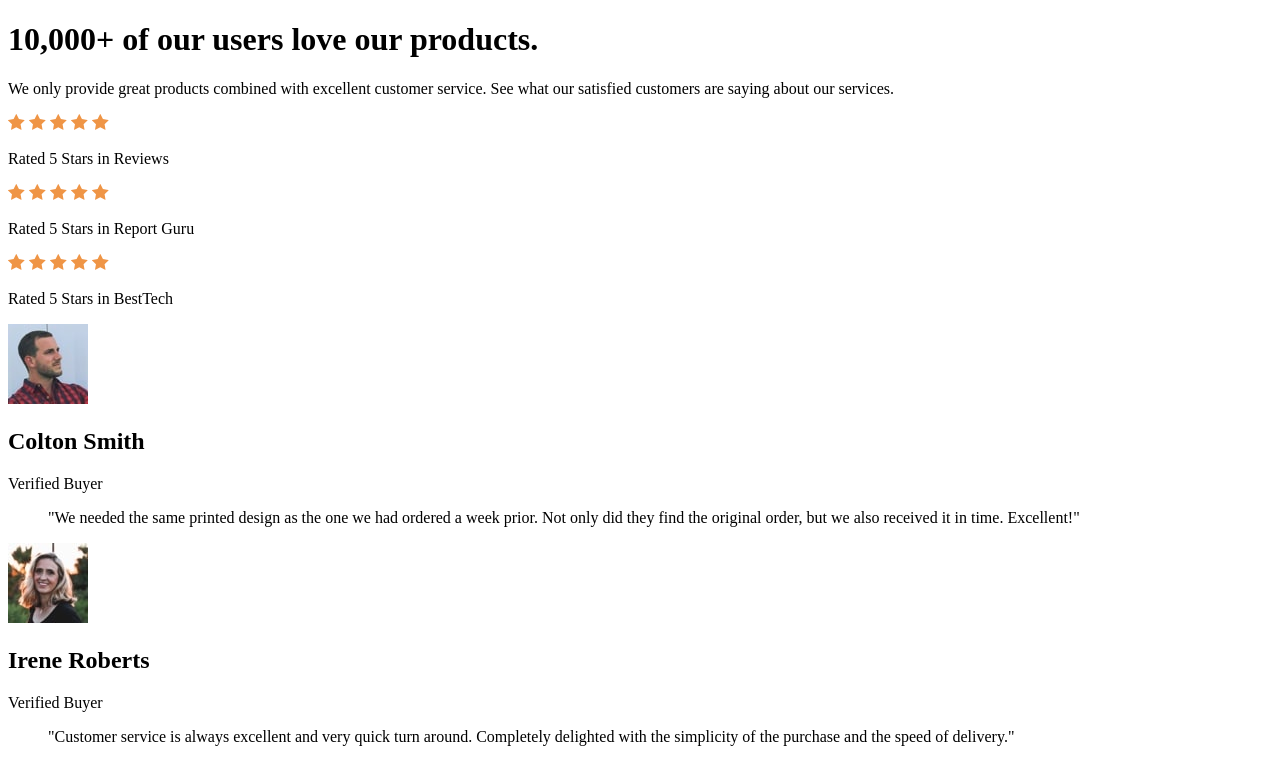
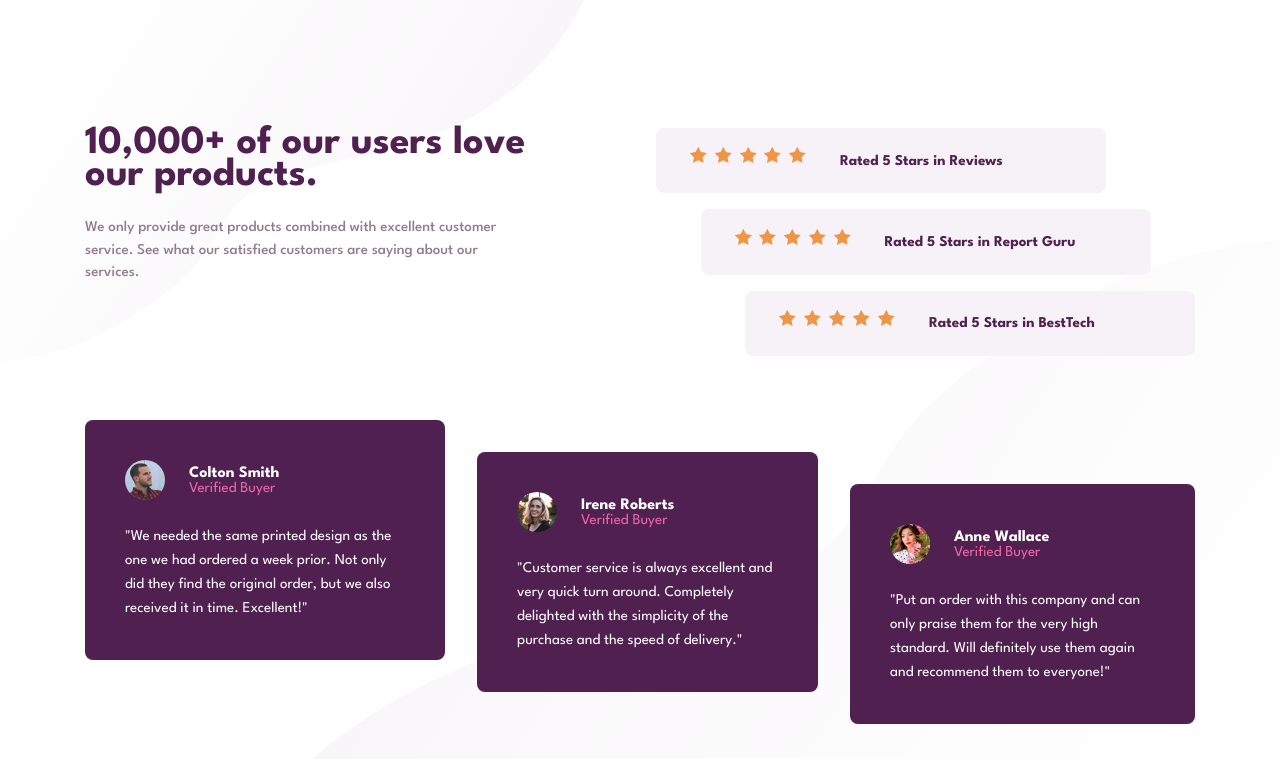
Before and after one commit to eneasdutra/social-proof-section, a plain HTML site: page index.html in a window 1280 px wide. Shown: the top 759 px of the page. Drawn offline with Linux system fonts and the light colour scheme.

Commit message:
Seecond commit - CSS Styles

```diff
--- a/css/styles.css
+++ b/css/styles.css
@@ -1,7 +1,171 @@
+:root {
+    /*--- HSL Colors ---*/
+    --clr-primary-700: hsl(300, 43%, 22%);
+    --clr-accent-400: hsl(333, 80%, 67%);
+    --clr-neutral-400: hsl(303, 10%, 53%);
+    --clr-neutral-200: hsl(300, 24%, 96%);
+    --clr-white: hsl(0, 0%, 100%);
+}
+/*--- Reset ---*/
+*,
+*::before,
+*::after {
+    box-sizing: border-box;
+    margin: 0;
+    padding: 0;
+}
+body {
+    font-family: 'League Spartan', sans-serif;
+    font-size: 15px;
+    background-color: var(--clr-white);
+    background-image: url(/images/bg-pattern-top-mobile.svg), url(/images/bg-pattern-bottom-mobile.svg);
+    background-repeat: no-repeat;
+    background-position: top left, bottom right;
+    min-height: 100vh;
+    padding: 5rem 1.5rem;
+}
+
+/*--- Main Layout ---*/
+.container {
+    max-width: 1110px;
+    margin: 0 auto;
+    display: grid;
+    gap: 3rem;
+}
+
+/*--- Hero Section ---*/
+.hero {
+    text-align: center;
+}
+.hero__title {
+    color: var(--clr-primary-700);
+    font-size: 2.5rem;
+    line-height: 0.8;
+    margin-bottom: 1.5rem;
+}
+.hero__description {
+    color: var(--clr-neutral-400);
+    line-height: 1.5;
+    font-weight: 500;
+}
+
+/*--- Ratings ---*/
+.ratings {
+    display: flex;
+    flex-direction: column;
+    gap: 1rem;
+}
+.rating-card {
+    background-color: var(--clr-neutral-200);
+    padding: 1rem;
+    border-radius: 0.5rem;
+    text-align: center;
+}
+.stars {
+    margin-bottom: 0.5rem;
+}
+.stars img {
+    margin: 0 2px;
+}
+.rating-card__text {
+    color: var(--clr-primary-700);
+    font-weight: 700;
+}
+/*--- Testimonials ---*/
+.testimonial {
+    display: flex;
+    flex-direction: column;
+    gap: 1rem;
+}
+.testimonial-card {
+    background-color: var(--clr-primary-700);
+    color: var(--clr-white);
+    padding: 2.5rem;
+    border-radius: 0.5rem;
+}
+.testimonial-card__header {
+    display: flex;
+    align-items: center;
+    gap: 1.5rem;
+    margin-bottom: 1.5rem;
+}
+.testimonial-card__avatar {
+    width: 40px;
+    border-radius: 50%;
+}
+.testimonial-card__name {
+    font-size: 1rem;
+}
+.testimonial-card__status {
+    color: var(--clr-accent-400);
+}
+.testimonial-card__quote {
+    line-height: 1.6;
+    font-weight: 400;
+}
+
+/*--- Attribution ---*/
 .attribution {
-    font-size: 11px;
+    margin-top: 3rem;
+    font-size: 0.6rem;
     text-align: center;
 }
 .attribution a {
-    color: hsl(228, 45%, 44%);
+    text-decoration: none;
+    color: var(--clr-primary-700);
+    font-weight: 400;
 }
+
+/*--- Desktop Queries ---*/
+@media (min-width: 1000px) {
+    body {
+        background-image: url(/images/bg-pattern-top-desktop.svg),
+        url(/images/bg-pattern-bottom-desktop.svg);
+        padding: 8rem 2rem;
+    }
+    .container {
+        grid-template-columns: 1fr 1fr;
+        gap: 4rem 2rem;
+    }
+    .hero {
+        text-align: left;
+        max-width: 450px;
+    }
+    .ratings {
+        justify-content: center;
+    }
+    .rating-card {
+        display: flex;
+        align-items: center;
+        gap: 2rem;
+        width: 450px;
+        padding: 1.2rem 2rem;
+    }
+    .rating-card[data-offset="1"] {
+        align-self: flex-start;
+    }
+    .rating-card[data-offset="2"] {
+        align-self: center;
+    }
+    .rating-card[data-offset="3"] {
+        align-self: flex-end;
+    }
+    .testimonial {
+        grid-column: 1 / span 2;
+        flex-direction: row;
+        gap: 2rem;
+        align-items: flex-start;
+        min-height: 300px;
+    }
+    .testimonial-card[data-offset="2"] {
+        margin-top: 2rem;
+    }
+    .testimonial-card[data-offset="3"] {
+        margin-top: 4rem;
+    }
+    .attribution {
+    margin-top: 3rem;
+    font-size: 0.9rem;
+    text-align: center;
+}
+}
--- a/index.html
+++ b/index.html
@@ -53,9 +53,9 @@
           <p class="rating-card__text">Rated 5 Stars in BestTech</p>
         </div>
       </section>
-      <section class="testimonials" aria-label="Customer testimonials">
+      <section class="testimonial" aria-label="Customer testimonials">
         <article class="testimonial-card" data-offset="1">
-          <header class="testimonila-card__header">
+          <header class="testimonial-card__header">
             <img src="images/image-colton.jpg" alt="Colton Smith" class="testimonial-card__avatar">
             <div>
               <h2 class="testimonial-card__name">Colton Smith</h2>
```
Also changed, not shown: design/desktop-design.jpg (deleted), design/desktop-preview.jpg (deleted), design/mobile-design.jpg (deleted), 3 other files.
